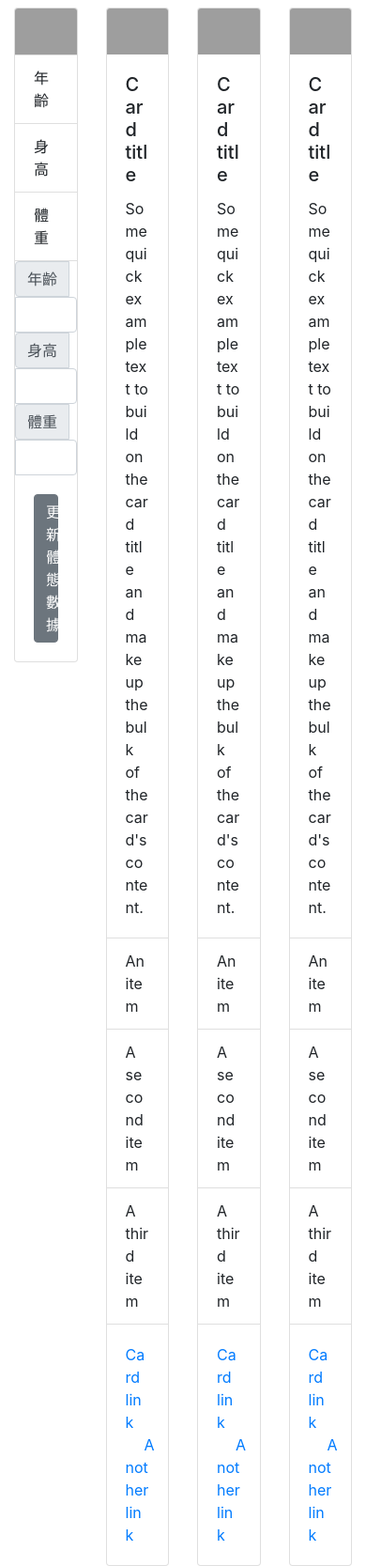
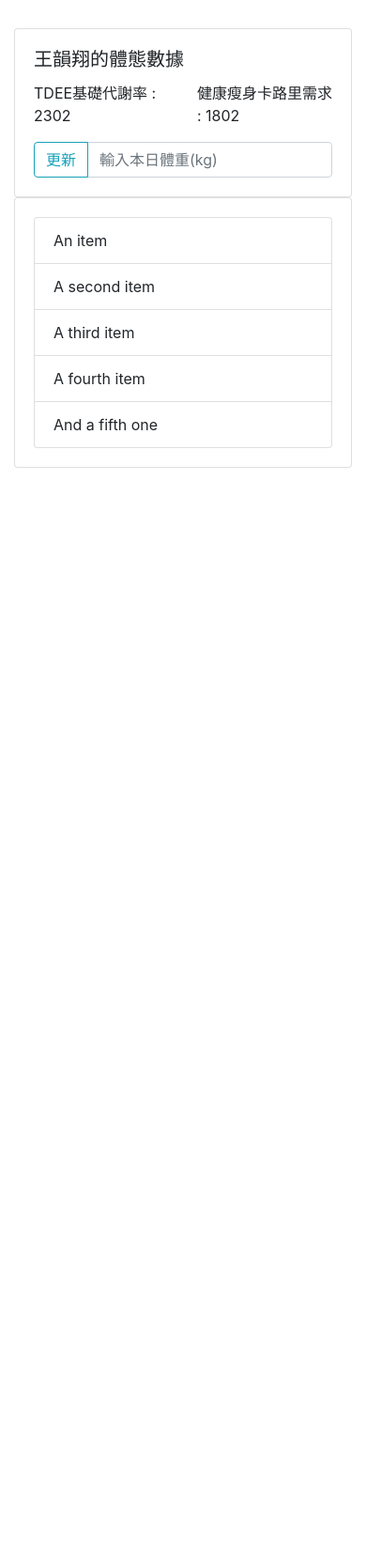
Before and after one commit to Yunxiang777/healthylife, a PHP site: page /view/body_data.php in a window 390 px wide. Shown: the part 56-1723 px from the top of the page at 94% size. After the commit the page ends 554 px from the top, so only its background shows below. Run offline with PHP 8.4, Linux system fonts and the light colour scheme; the visitor is signed in with stand-in values (Sample User, id 1); data comes from the database, SQL or seed files in the repository; both versions use the stored data as it was after the commit; some libraries are stand-ins or nearby versions; grey boxes are pictures that could not be loaded.

Commit message:
add: 新增體態數據紀錄

```diff
--- a/config.php
+++ b/config.php
@@ -14,8 +14,10 @@ $routing = array(
     'diet_record' => $domain . 'view/diet_record.php',
     'person_data' => $domain . 'view/person_data.php',
     'login' => $domain . 'view/login.php',
+    'body_data' => $domain . 'view/body_data.php',
 );
 
 $api = array(
     'logout' => $domain . 'controller/login_check.php',
+    'body_data' => $domain . 'controller/body_data.php',
 );
--- a/helper.php
+++ b/helper.php
@@ -12,6 +12,8 @@ class Helper
     public function __construct()
     {
         global $routing;
+        // 設定時區為台灣台北
+        date_default_timezone_set('Asia/Taipei');
         $this->routing = $routing;
     }
 
@@ -40,4 +42,68 @@ class Helper
             exit();
         }
     }
+
+    /**
+     * 計算使用者目前的TDEE數據
+     *
+     * @param string $gender 使用者性別 ('男' 或 '女')
+     * @param float $height 使用者身高（單位：公分）
+     * @param float $weight 使用者體重（單位：公斤）
+     * @param int $age 使用者年齡
+     * @return float 使用者的TDEE數據
+     */
+    public function tdee($gender, $height, $weight, $age)
+    {
+        // BMR的計算，根據Harris-Benedict方程式
+        if ($gender === '男') {
+            $bmr = 88.362 + (13.397 * $weight) + (4.799 * $height) - (5.677 * $age);
+        } elseif ($gender === '女') {
+            $bmr = 447.593 + (9.247 * $weight) + (3.098 * $height) - (4.330 * $age);
+        } else {
+            return false;
+        }
+
+        // 根據活動水平估算TDEE
+        $activityMultiplier = 1.55; // 中度活動水平
+        $tdee = round($bmr * $activityMultiplier);
+
+        return $tdee;
+    }
+
+    /**
+     * 返回當前日期與時間的格式化字串
+     *
+     * @return string 格式化的日期與時間（'Y-m-d'）
+     */
+    public function mealTime()
+    {
+        // 取得當前時間
+        $currentHour = date('G');
+
+        // 判斷時間範圍並輸出相應的時段
+        if ($currentHour >= 5 && $currentHour < 11) {
+            $mealTime = "早餐時段";
+        } elseif ($currentHour >= 11 && $currentHour < 14) {
+            $mealTime = "午餐時段";
+        } elseif ($currentHour >= 14 && $currentHour < 19) {
+            $mealTime = "晚餐時段";
+        } else {
+            $mealTime = "點心時刻";
+        }
+
+        return $mealTime;
+    }
+
+    /**
+     * 返回當前時間對應的日期Y-m-d"（年-月-日）
+     *
+     * @return string Y-m-d"（年-月-日）
+     */
+    public function currentDateTime()
+    {
+        $currentDateTime = new DateTime();
+
+        // 格式化日期與時間為 "Y-m-d"（年-月-日）
+        return $currentDateTime->format('Y-m-d');
+    }
 }
--- a/view/body_data.php
+++ b/view/body_data.php
@@ -1,105 +1,103 @@
-<?php require_once './template/narbar.php'; ?>
+<?php
+require __DIR__ . '/template/narbar.php';
+$helper->visitor_redirect();
+require_once __DIR__ . '/../model/update_member_data.php';
+$Update_member_data = new Update_member_data();
+// 獲取個人訊息
+$profile_message = $Update_member_data->member_message($_SESSION['member_id']);
+$tedd = $helper->tdee($profile_message['gender'], $profile_message['height'], $profile_message['weight'], $profile_message['age']);
+?>
 
 <head>
-    <link rel="stylesheet" href="../style/body_data.css">
+    <!-- sweetalert2  -->
+    <link rel="stylesheet" href="https://cdn.jsdelivr.net/npm/sweetalert2@11.0.18/dist/sweetalert2.min.css">
+    <script src="https://cdn.jsdelivr.net/npm/sweetalert2@11.0.18/dist/sweetalert2.all.min.js"></script>
+
 </head>
 <div class="container">
-    <div class="row">
-        <div class="col-3">
+    <div class="row" style="margin-top: 30px;">
+        <div class="col-sm-6">
             <div class="card">
-                <img src=" https://img95.699pic.com/xsj/0z/jp/hp.jpg!/fh/300" class="card-img-top" alt="基礎體態">
-                <ul class="list-group list-group-flush">
-                    <li class="list-group-item">年齡</li>
-                    <li class="list-group-item">身高</li>
-                    <li class="list-group-item">體重</li>
-                </ul>
-                <div class="input-group ">
-                    <div class="input-group-prepend">
-                        <span class="input-group-text" id="inputGroup-sizing-default">年齡</span>
+                <div class="card-body">
+                    <h5 class="card-title"><?= $profile_message['name'] . '的體態數據' ?></h5>
+                    <div class="row">
+                        <div class="col-6">TDEE基礎代謝率 : <?= $tedd ?></div>
+                        <div class="col-6">健康瘦身卡路里需求 : <?= $tedd - 500 ?></div>
                     </div>
-                    <input type="text" class="form-control" aria-label="Sizing example input" aria-describedby="inputGroup-sizing-default">
-                </div>
-                <div class="input-group ">
-                    <div class="input-group-prepend">
-                        <span class="input-group-text" id="inputGroup-sizing-default">身高</span>
+                    <div class="input-group mt-3">
+                        <div class="input-group-prepend">
+                            <button class="btn btn-outline-info" type="button" id="update_weight">更新</button>
+                        </div>
+                        <input type="text" class="form-control" placeholder="輸入本日體重(kg)" id="input_weight"
+                            aria-label="輸入本日體重(kg)" aria-describedby="update_weight">
                     </div>
-                    <input type="text" class="form-control" aria-label="Sizing example input" aria-describedby="inputGroup-sizing-default">
-                </div>
-                <div class="input-group ">
-                    <div class="input-group-prepend">
-                        <span class="input-group-text" id="inputGroup-sizing-default">體重</span>
-                    </div>
-                    <input type="text" class="form-control" aria-label="Sizing example input" aria-describedby="inputGroup-sizing-default">
-                </div>
-                <div class="card-body">
-                    <button type="button" class="btn btn-secondary update_btn">更新體態數據</button>
                 </div>
             </div>
         </div>
-        <div class="col-3">
+        <div class="col-sm-6">
             <div class="card">
-                <img src="https://encrypted-tbn0.gstatic.com/images?q=tbn:ANd9GcQv-nhg-BP-HnRCO-2sPJCJl-8Q7iQw1VhYZhnCI8Ro427Tncoy1ZfbTeoKNepfm0aRwGQ&usqp=CAU" class="card-img-top" alt="...">
                 <div class="card-body">
-                    <h5 class="card-title">Card title</h5>
-                    <p class="card-text">Some quick example text to build on the card title and make up the bulk of the
-                        card's
-                        content.</p>
-                </div>
-                <ul class="list-group list-group-flush">
-                    <li class="list-group-item">An item</li>
-                    <li class="list-group-item">A second item</li>
-                    <li class="list-group-item">A third item</li>
-                </ul>
-                <div class="card-body">
-                    <a href="#" class="card-link">Card link</a>
-                    <a href="#" class="card-link">Another link</a>
-                </div>
-            </div>
-        </div>
-        <div class="col-3">
-            <div class="card">
-                <img src="..." class="card-img-top" alt="...">
-                <div class="card-body">
-                    <h5 class="card-title">Card title</h5>
-                    <p class="card-text">Some quick example text to build on the card title and make up the bulk of the
-                        card's
-                        content.</p>
-                </div>
-                <ul class="list-group list-group-flush">
-                    <li class="list-group-item">An item</li>
-                    <li class="list-group-item">A second item</li>
-                    <li class="list-group-item">A third item</li>
-                </ul>
-                <div class="card-body">
-                    <a href="#" class="card-link">Card link</a>
-                    <a href="#" class="card-link">Another link</a>
-                </div>
-            </div>
-        </div>
-        <div class="col-3">
-            <div class="card">
-                <img src="..." class="card-img-top" alt="...">
-                <div class="card-body">
-                    <h5 class="card-title">Card title</h5>
-                    <p class="card-text">Some quick example text to build on the card title and make up the bulk of the
-                        card's
-                        content.</p>
-                </div>
-                <ul class="list-group list-group-flush">
-                    <li class="list-group-item">An item</li>
-                    <li class="list-group-item">A second item</li>
-                    <li class="list-group-item">A third item</li>
-                </ul>
-                <div class="card-body">
-                    <a href="#" class="card-link">Card link</a>
-                    <a href="#" class="card-link">Another link</a>
+                    <ul class="list-group">
+                        <li class="list-group-item">An item</li>
+                        <li class="list-group-item">A second item</li>
+                        <li class="list-group-item">A third item</li>
+                        <li class="list-group-item">A fourth item</li>
+                        <li class="list-group-item">And a fifth one</li>
+                    </ul>
                 </div>
             </div>
         </div>
     </div>
+</div>
+<script>
+$(document).ready(function() {
 
-</div>
+    $('#update_weight').click(function() {
 
-</body>
+        var weightValue = $('#input_weight').val();
 
-</html>
+        //如果體重輸入格式錯誤，提示錯誤並終止
+        if (weight_error(weightValue)) return;
+
+        $.ajax({
+            type: 'POST',
+            url: '<?= $api['body_data'] ?>',
+            data: {
+                'member_id': <?= $_SESSION['member_id'] ?>,
+                'weight': weightValue
+            },
+            success: function(response) {
+                if (response.update) {
+                    location.reload();
+                }
+            },
+            error: function(xhr, status, error) {
+                // Handle errors
+                console.error('Error updating weight:', error);
+            }
+        });
+    });
+
+    /**
+     * 輸入體重格式判斷
+     *
+     * @param {number|string} weight 輸入體重數值
+     * @return {boolean} 返回輸入格式正確與否
+     */
+    function weight_error(weight) {
+        var regex = /^\d+(\.\d{1})?$/;
+        if (!regex.test(weight)) {
+            Swal.fire({
+                icon: 'error',
+                title: '錯誤',
+                text: '請輸入最多小數點後一位的數字',
+                showConfirmButton: false,
+                timer: 2000
+            });
+            return true;
+        } else {
+            return false;
+        }
+    }
+});
+</script>
--- a/view/diet_record.php
+++ b/view/diet_record.php
@@ -5,7 +5,10 @@ require __DIR__ . '/../model/get_food_record.php';
 
 // 獲取食物記錄結果
 $foodRecordGetter = new Get_food_record();
+//今日攝取食物
 $result = $foodRecordGetter->getFoodRecord($formattedDate, $_SESSION['member_id']);
+//今日總卡路里
+$total_calories = $foodRecordGetter->today_calories($formattedDate, $_SESSION['member_id']);
 ?>
 
 <head>
--- a/view/template/narbar.php
+++ b/view/template/narbar.php
@@ -39,7 +39,7 @@ ob_start(); //緩衝輸出，確保header被呼叫之前，沒有任何輸出
                     </a>
                     <div class="dropdown-menu">
                         <a class="dropdown-item" href="<?= $routing['person_data'] ?>">基本資料</a>
-                        <!-- <a class="dropdown-item" href="#">身體數據</a> -->
+                        <a class="dropdown-item" href="<?= $routing['body_data'] ?>">身體數據</a>
                         <!-- <div class="dropdown-divider"></div>
                         <a class="dropdown-item" href="#">Something else here</a> -->
                     </div>
```
Also changed, not shown: controller/body_data.php (added, +15 -0 lines), model/body_data.php (added, +73 -0 lines), model/get_food_record.php (+7 -20 lines), sql/weight_record.sql (added, +67 -0 lines).
